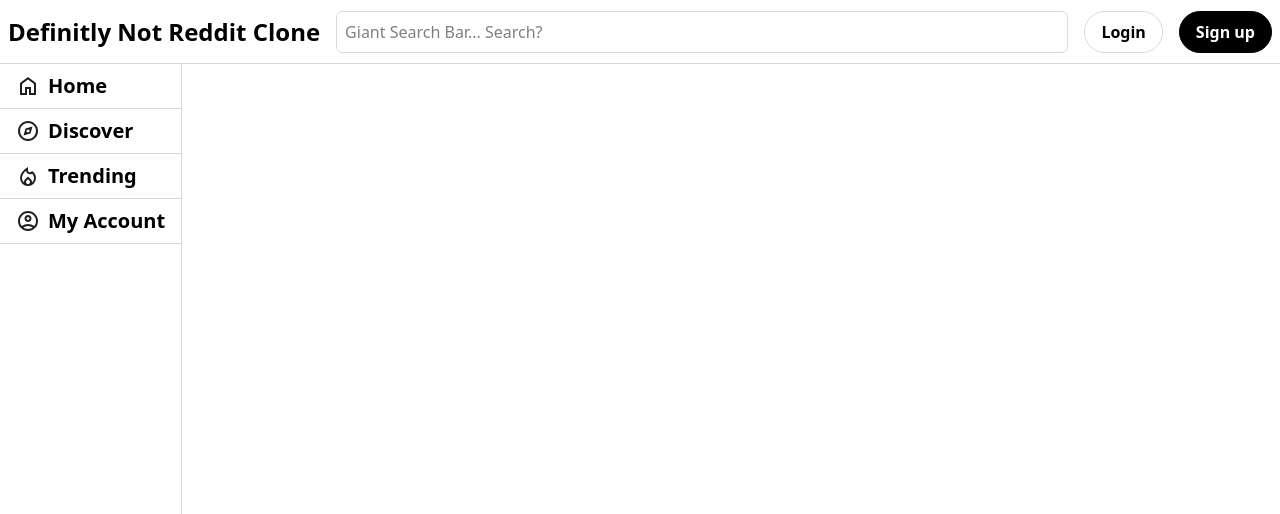
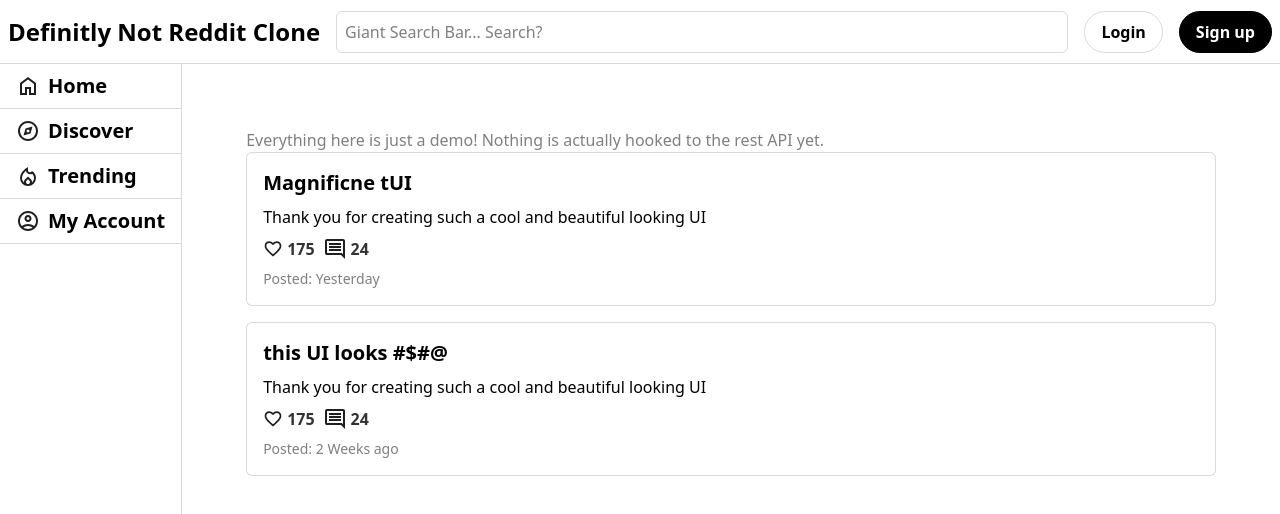
Before and after one commit to ryaneiu/website, a React (Vite) app in the folder apps/frontend/web/: page / in a window 1280 px wide. Shown: the top 514 px of the page. Built offline with nearby package versions, Linux system fonts and the light colour scheme.

Commit message:
add posts

```diff
--- a/apps/frontend/web/src/App.tsx
+++ b/apps/frontend/web/src/App.tsx
@@ -1,3 +1,4 @@
+import { MainArea } from "./MainArea"
 import { Navbar } from "./navbar/Navbar"
 import { NavbarTab } from "./navbar/NavbarTab"
 import { SideNavigation } from "./navbar/sideNavigation"
@@ -12,8 +13,9 @@ function App() {
         </Navbar>
     </div>
 
-    <div className="flex-grow-1">
+    <div className="flex-grow-1 flex">
         <SideNavigation></SideNavigation>
+        <MainArea></MainArea>
     </div>
 
   </div>
--- /dev/null
+++ b/apps/frontend/web/src/MainArea.tsx
@@ -0,0 +1,7 @@
+import { PostList } from "./PostList";
+
+export function MainArea() {
+    return <div className="flex-grow-1 h-full p-16">
+        <PostList></PostList>
+    </div>
+}
--- /dev/null
+++ b/apps/frontend/web/src/Post.tsx
@@ -0,0 +1,50 @@
+import { ReactionButton } from "./components/ReactionButton";
+
+interface Props {
+    title: string;
+    description: string;
+    timePublished: string;
+}
+
+export function Post(props: Props) {
+    return (
+        <div className="flex flex-col gap-2 bg-white border border-black/15 p-4 rounded-md w-full">
+            <h1 className="text-xl font-bold">{props.title}</h1>
+            <p>{props.description}</p>
+
+            <div className="flex gap-2">
+                <ReactionButton
+                    icon={
+                        <svg
+                            xmlns="http://www.w3.org/2000/svg"
+                            height="20px"
+                            viewBox="0 -960 960 960"
+                            width="20px"
+                            fill="#1f1f1f"
+                        >
+                            <path d="m480-120-58-52q-101-91-167-157T150-447.5Q111-500 95.5-544T80-634q0-94 63-157t157-63q52 0 99 22t81 62q34-40 81-62t99-22q94 0 157 63t63 157q0 46-15.5 90T810-447.5Q771-395 705-329T538-172l-58 52Zm0-108q96-86 158-147.5t98-107q36-45.5 50-81t14-70.5q0-60-40-100t-100-40q-47 0-87 26.5T518-680h-76q-15-41-55-67.5T300-774q-60 0-100 40t-40 100q0 35 14 70.5t50 81q36 45.5 98 107T480-228Zm0-273Z" />
+                        </svg>
+                    }
+                    count={175}
+                ></ReactionButton>
+                <ReactionButton
+                    icon={
+                        <svg
+                            xmlns="http://www.w3.org/2000/svg"
+                            height="24px"
+                            viewBox="0 -960 960 960"
+                            width="24px"
+                            fill="#1f1f1f"
+                        >
+                            <path d="M240-400h480v-80H240v80Zm0-120h480v-80H240v80Zm0-120h480v-80H240v80ZM880-80 720-240H160q-33 0-56.5-23.5T80-320v-480q0-33 23.5-56.5T160-880h640q33 0 56.5 23.5T880-800v720ZM160-320h594l46 45v-525H160v480Zm0 0v-480 480Z" />
+                        </svg>
+                    }
+                    count={24}
+                ></ReactionButton>
+            </div>
+            <span className="text-black/50 text-sm">
+                Posted: {props.timePublished}
+            </span>
+        </div>
+    );
+}
--- /dev/null
+++ b/apps/frontend/web/src/PostList.tsx
@@ -0,0 +1,14 @@
+import { Post } from "./Post";
+
+export function PostList() {
+    return <>
+    <span className="text-black/50 text-md">Everything here is just a demo! Nothing is actually hooked to the rest API yet.</span>
+    <div className="flex flex-col gap-4 items-center w-full">
+
+
+
+        <Post title="Magnificne tUI" description="Thank you for creating such a cool and beautiful looking UI" timePublished="Yesterday"></Post>
+        <Post title="this UI looks #$#@" description="Thank you for creating such a cool and beautiful looking UI" timePublished="2 Weeks ago"></Post>
+    </div>
+    </>
+}
--- /dev/null
+++ b/apps/frontend/web/src/components/ReactionButton.tsx
@@ -0,0 +1,17 @@
+import type { ReactNode } from "react";
+
+interface Props {
+    icon: ReactNode;
+    count: number;
+}
+
+export function ReactionButton(props: Props) {
+    return <span className="flex gap-1 items-center">
+        <span className="flex items-center">
+            {props.icon}
+        </span>
+
+
+        <span className="font-bold text-black/80 text-md">{props.count}</span>
+    </span>
+}
```
